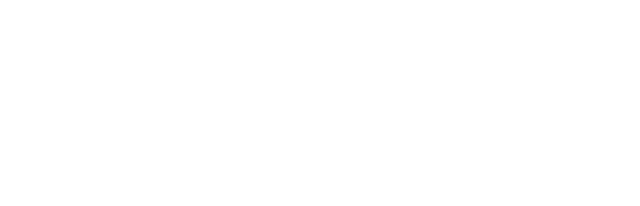
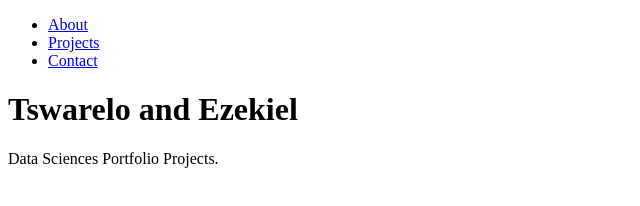
Before and after one commit to tshwarelomalepe/portfolio_website, a plain HTML site: page index.html in a window 1280 px wide. Shown: the whole page, without its empty margins (0-640 px from the left). Drawn offline with Linux system fonts and the light colour scheme.

Commit message:
Added html code

```diff
--- a/index.html
+++ b/index.html
@@ -7,20 +7,30 @@
   </head>
 
   <body>
+    <header id="about">
+      <nav id="nav-bar">
+        <ul>
+          <li><a href="#about">About</a></li>
+          <li><a href="#work">Projects</a></li>
+          <li><a href="#Contact">Contact</a></li>
+        </ul>
+      </nav>
+      <div id="welcome-section">
+
+        <h1>Tswarelo and Ezekiel</h1>
+        <p>Data Sciences Portfolio Projects.</p>
+
+
+      </div>
+    </header>
+
+
+
+    <section id="projects">
+
+    </section>
     <script src="https://cdn.freecodecamp.org/testable-projects-fcc/v1/bundle.js"></script>
 
-    <!--
-
-    Hello Camper!
-
-    For now, the test suite only works in Chrome!
-    Please read the README below in the JS Editor before beginning.
-    Feel free to delete this message once you have read it.
-    Good luck and Happy Coding!
-
-    - The freeCodeCamp Team
-
-    -->
     <script  src="js/index.js"></script>
   </body>
 </html>
```
